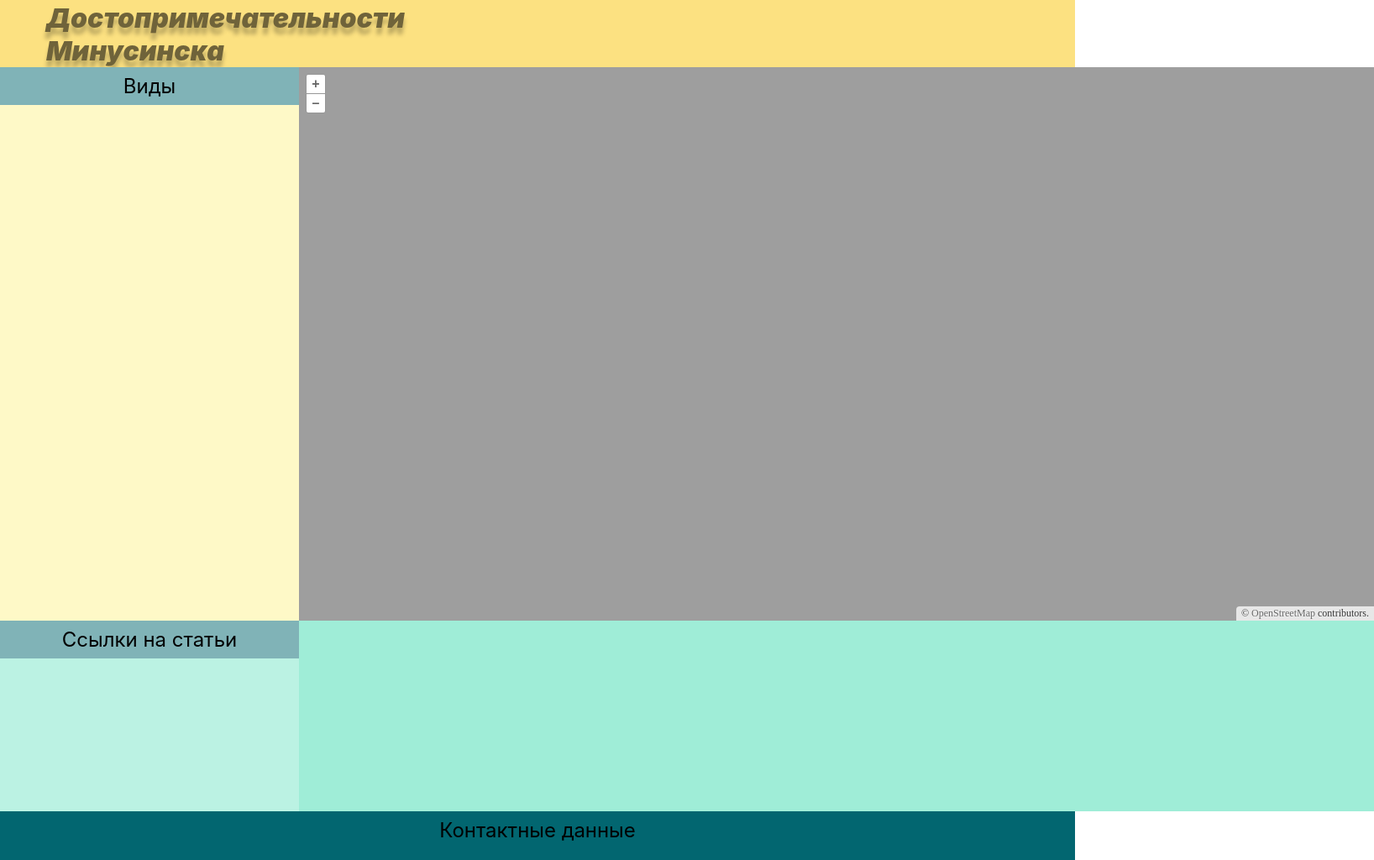
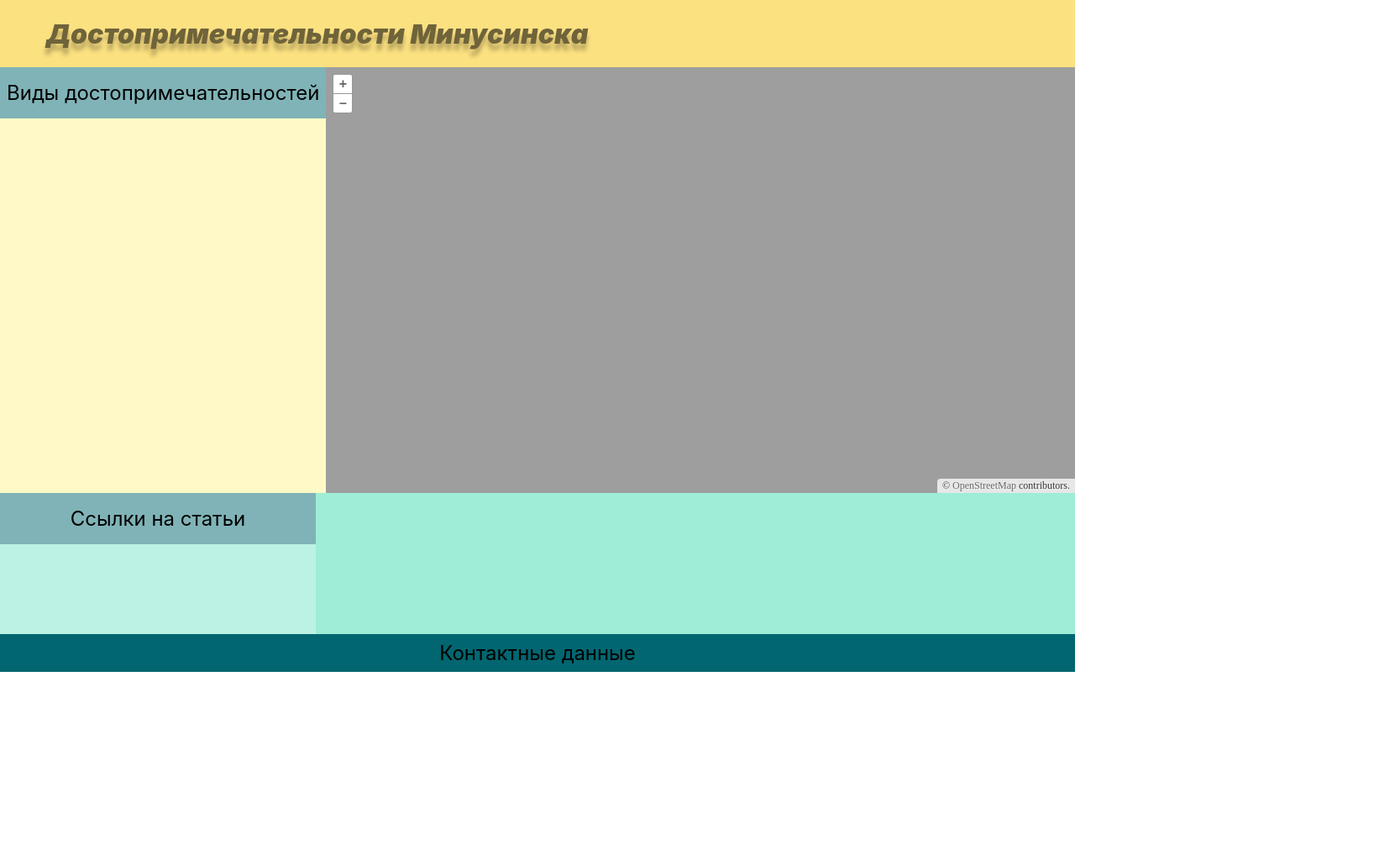
Before and after one commit to GordienkoAnastasia/open-layer-app, a website built with Vite: page index.html in a window 1280 px wide. Shown: the whole page at 84% size, 1636 px wide, since content can reach past the window. After the commit the page ends 800 px from the top, so only its background shows below. Built offline with nearby package versions, Linux system fonts and the light colour scheme.

Commit message:
правки

```diff
--- a/index.html
+++ b/index.html
@@ -7,16 +7,24 @@
     <title>Первый запуск</title>
   </head>
   <body>
-    <div id="wrapper">
+    <div class="wrapper">
       <header class="header">Достопримечательности Минусинска</header>
+      <div class="map_row">
+        <div class="views">
+          <div id="bloch_1" class="font">Виды достопримечательностей</div>
+          <div id="bloch_2"></div>
+        </div>
+        <div id="map"></div>
+      </div>
+      <div class="article_row">
+        <div class="articles">
+          <div id="bloch_3" class="font">Ссылки на статьи</div>
+          <div id="bloch_4"></div>
+        </div>
+        <div id="bloch_5"></div>
+      </div>
+      <div id="data" class="font">Контактные данные</div>
     </div>
-    <div id="bloch_1" class="font">Виды достопримечательностей</div>
-    <div id="bloch_2"></div>
-    <div id="bloch_3" class="font">Ссылки на статьи</div>
-    <div id="bloch_4"></div>
-    <div id="bloch_5"></div>
-    <div id="data" class="font">Контактные данные</div>
-    <div id="map"></div>
     <script type="module" src="./main.js"></script>
   </body>
 </html>
--- a/main.js
+++ b/main.js
@@ -13,6 +13,6 @@ const map = new Map({
   ],
   view: new View({
     center: fromLonLat([91.6875, 53.7103]),
-    zoom: 12.3
+    zoom: 12
   })
 });
--- a/style.css
+++ b/style.css
@@ -1,117 +1,89 @@
 @import "node_modules/ol/ol.css";
 
-html, body {
+html,
+body {
 	margin: 0;
 	height: 100%;
 }
-#container {
+.wrapper {
 	display: flex;
+	flex-direction: column;
+	width: 100%;
+	height: 100vh;
+	background: #fce181;
 }
-#wrapper {
-  display: flex;
-  position: fixed;
-width: 100%;
-height: 80px;
-left: 0px;
-top: 0px;
-background: #FCE181;
-}
-.header {position: absolute;
-/* Достопримечательности Минусинска */
-
-position: absolute;
-width: 630px;
-height: 39px;
-left: 55px;
-top: 21px;
+.header {
+	padding: 21px 55px 20px 55px;
 
 	font-family: 'Inter';
 	font-style: italic;
 	font-weight: 900;
 	font-size: 32px;
 	line-height: 39px;
-/* identical to box height */
 
 	display: flex;
 	align-items: center;
 
-color: #6F633A;
+	color: #6f633a;
 
 	mix-blend-mode: normal;
 	text-shadow: 0px 8px 5px rgba(0, 0, 0, 0.25);
 }
 .font {
-  position: absolute;
 	text-align: center;
 	font-family: 'Inter';
 	font-style: normal;
 	font-weight: 400;
 	font-size: 24px;
 	line-height: 45px;
-  /* identical to box height */
 
 	color: #000000;
 }
+.map_row {
+	display: flex;
+	height: 50vh;
+	flex-grow: 1;
+}
+.views {
+	display: flex;
+	min-width: 360px;
+	flex-direction: column;
+}
+.article_row {
+	display: flex;
+	flex-grow: 1;
+}
+.articles {
+	display: flex;
+	flex-direction: column;
+}
 #bloch_1 {
-  position: absolute;
-width: 356px;
-height: 45px;
-left: 0px;
-top: 80px;
-
-background: #80B3B7;
+	padding: 8px;
+	min-width: 360px;
+	background: #80b3b7;
 }
 #bloch_2 {
-position: absolute;
-width: 356px;
-height: 614px;
-left: 0px;
-top: 125px;
-
-background: #FEF9C7;
+	flex-grow: 1;
+	background: #fef9c7;
 }
 #bloch_3 {
-  position: absolute;
-  width: 356px;
-  height: 45px;
-  left: 0px;
-  top: 739px;
-
-  background: #80B3B7;
+	padding: 8px;
+	min-width: 360px;
+	background: #80b3b7;
 }
 #bloch_4 {
-  position: absolute;
-  width: 356px;
-  height: 182px;
-  left: 0px;
-  top: 784px;
-
-  background: rgba(159, 237, 215, 0.7);
+	flex-grow: 1;
+	background: #BCF2E3;
 }
 #bloch_5 {
-  position: absolute;
-  width: 100%;
-  height: 227px;
-  left: 356px;
-  top: 739px;
-
-  background: #9FEDD7;
+	flex-grow: 1;
+	background: #9fedd7;
 }
 #map {
 	display: flex;
-  position: absolute;
-  top: 80px;
-  left: 356px;
-  bottom: 200px;
-  width: 100%;
-  height: 659px;
+	flex-grow: 1;
+	height: 100%;
 }
 #data {
-position: absolute;
-width: 100%;
-height: 58px;
-left: 0px;
-top: 966px;
-
 	background: #026670;
 }
```
Also changed, not shown: 1 other file. Lines whose indentation alone changed are shown as unchanged.
